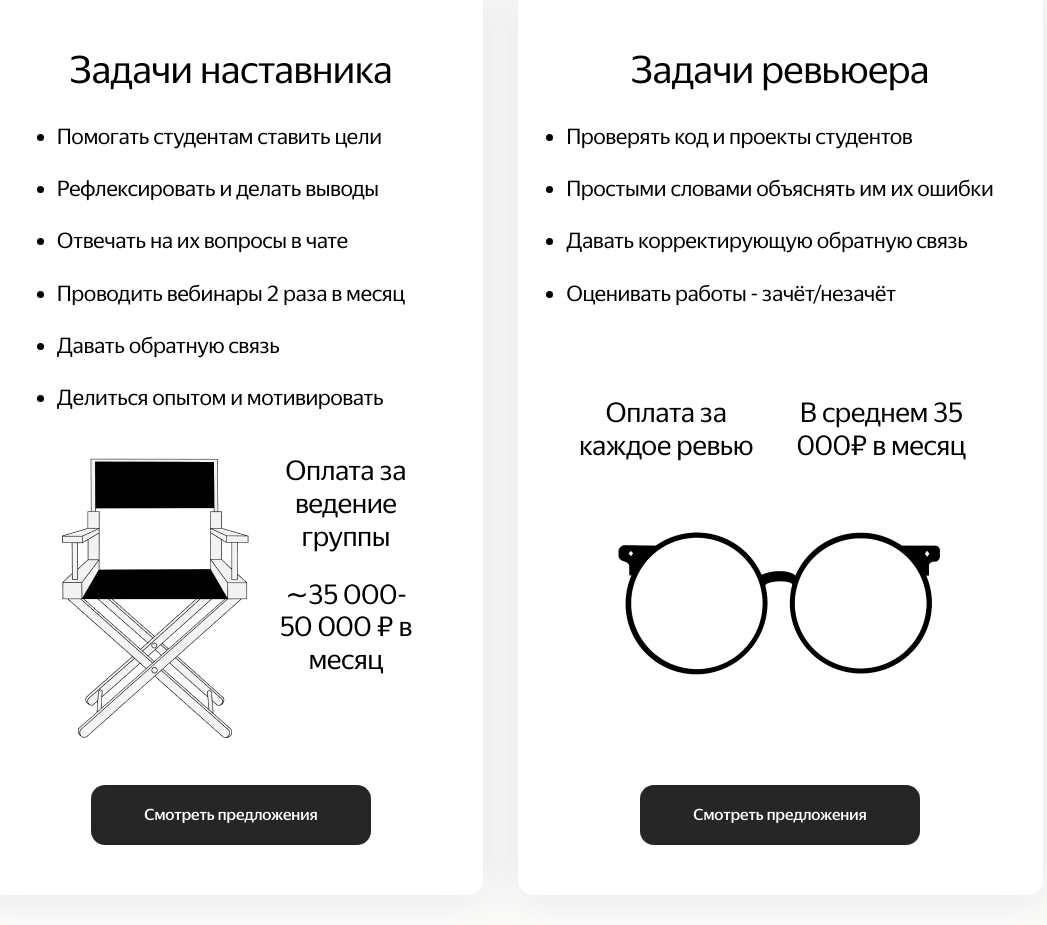
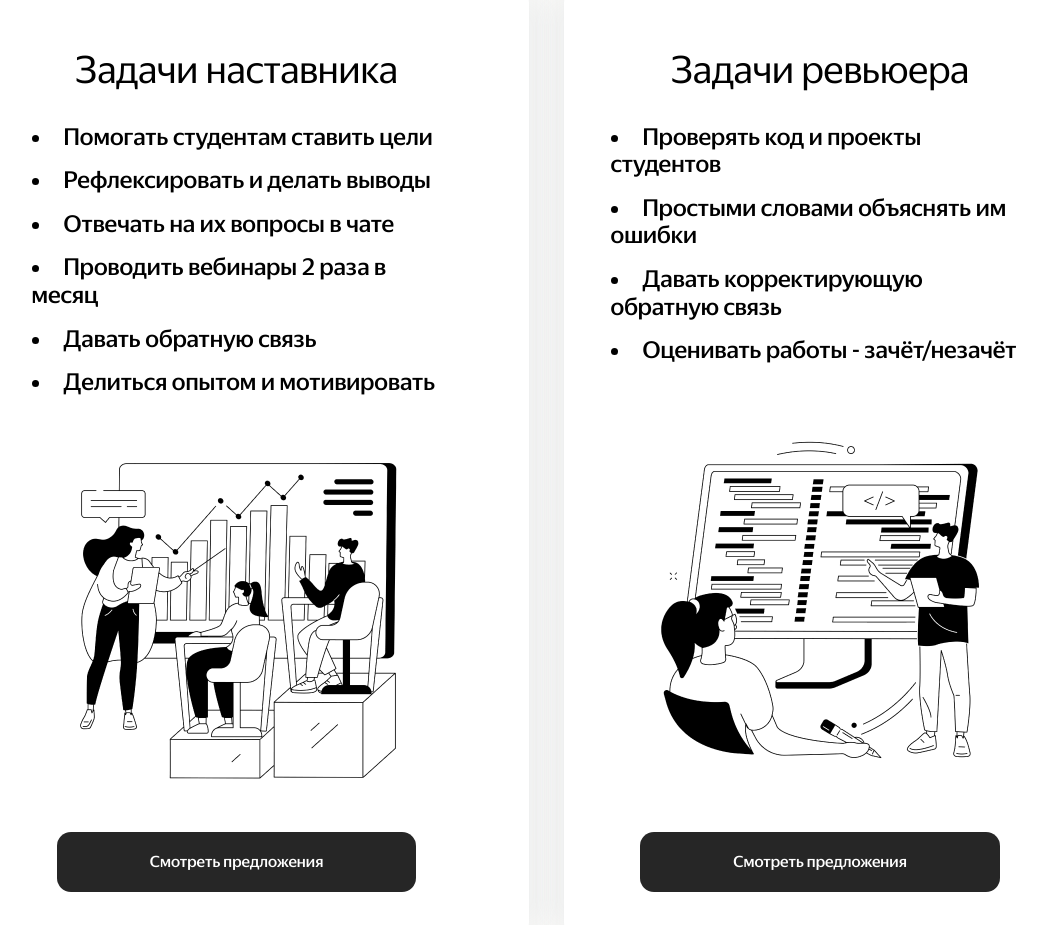
Before and after one commit to NurgaleevaDi/hr-landing, a React (Create React App) app: page / in a window 1280 px wide. Shown: the part 743-1668 px from the top of the page, without its empty margins (129-1176 px from the left). Built offline with nearby package versions, Linux system fonts and the light colour scheme; no server answers.

Commit message:
fix tasks

```diff
--- a/src/components/Tasks/Tasks.css
+++ b/src/components/Tasks/Tasks.css
@@ -4,7 +4,7 @@
   justify-content: center;
   margin-left: 108px;
   margin-right: 108px;
-  margin-bottom: 125px;
+  /* margin-bottom: 125px; */
 }
 
 .tasks__container {
@@ -24,8 +24,8 @@
 
 .tasks__container_first{
   margin-right: 35px;
-  padding-left: 62px;
-  padding-right: 62px;
+  padding-left: 87px;
+  padding-right: 87px;
 }
 
 .tasks__container_second{
@@ -33,10 +33,10 @@
   padding-right: 48px;
 }
 
-.tasks__image {
+/* .tasks__image {
   max-height: 290px;
   grid-area: img;
-}
+} */
 
 .tasks__info {
   margin: auto 0;
@@ -79,17 +79,20 @@
 }
 
 .tasks__list {
-margin: 0 auto;
+  margin: 0 auto;
   margin-bottom: 45px;
+  list-style-position: inside;
+
+
 }
 
 .tasks__item {
   list-style-type: disc;
   font-style: normal;
-  font-weight: 400;
-  font-size: 22px;
+  font-weight: 500;
+  font-size: 24px;
   line-height: 1.15;
-  margin-bottom: 27px;
+  margin-bottom: 16px;
 }
 
 .tasks__item:last-child{
@@ -98,13 +101,13 @@ margin: 0 auto;
 
 .tasks__button {
   margin: auto;
-  margin-bottom: 50px;
+  margin-bottom: 45px;
   border: none;
   background-color: #262626;
   border-radius: 14px;
   min-height: 60px;
-  padding-left: 53px;
-  padding-right: 53px;
+  padding-left: 93px;
+  padding-right: 93px;
   cursor: pointer;
   transition: background-color 0.6s;
 }
@@ -126,9 +129,9 @@ margin: 0 auto;
   line-height: 1.25;
 }
 
-.tasks__image_second {
+/* .tasks__image_second {
   width: 349px;
-}
+} */
 
 @media screen and (max-width: 460px) {
   .tasks {
--- a/src/components/Tasks/Tasks.js
+++ b/src/components/Tasks/Tasks.js
@@ -1,7 +1,7 @@
 /* eslint-disable react/prop-types */
 import React from 'react';
-import chair from './images/chair.png';
-import glasses from './images/glasses.png';
+import chair from './images/mentor.png';
+import glasses from './images/reviewer.png';
 
 function Tasks({ componentRef }) {
   return (
@@ -18,10 +18,10 @@ function Tasks({ componentRef }) {
         </ul>
         <div className="tasks__info">
           <img className="tasks__image" src={chair} alt="Изображение кресла режиссера"></img>
-          <div className="tasks__text-block">
+          {/* <div className="tasks__text-block">
             <p className="tasks__text">Оплата за ведение группы</p>
             <p className="tasks__text">&sim;35 000-50 000 &#8381; в месяц</p>
-          </div>
+          </div> */}
         </div>
         <button type="button" className="tasks__button button"><a className="tasks__link" href="#">Смотреть предложения</a></button>
       </div>
@@ -29,15 +29,15 @@ function Tasks({ componentRef }) {
         <h2 className="tasks__title">Задачи ревьюера</h2>
         <ul className="tasks__list list">
           <li className="tasks__item">Проверять код и проекты студентов</li>
-          <li className="tasks__item">Простыми словами объяснять им их ошибки</li>
+          <li className="tasks__item">Простыми словами объяснять им ошибки</li>
           <li className="tasks__item">Давать корректирующую обратную связь</li>
           <li className="tasks__item">Оценивать работы - зачёт/незачёт</li>
         </ul>
         <div className="tasks__info tasks__info_second">
-          <div className="tasks__text-block tasks__text-block_second">
+          {/* <div className="tasks__text-block tasks__text-block_second">
             <p className="tasks__text">Оплата за каждое&nbsp;ревью</p>
             <p className="tasks__text">В среднем 35 000&#8381; в месяц</p>
-          </div>
+          </div> */}
           <img className="tasks__image tasks__image_second" src={glasses} alt="Очки"></img>
         </div>
         <button type="button" className="tasks__button button"><a className="tasks__link" href="#">Смотреть предложения</a></button>
```
Also changed, not shown: src/components/Tasks/images/mentor.png (added), src/components/Tasks/images/reviewer.png (added).
